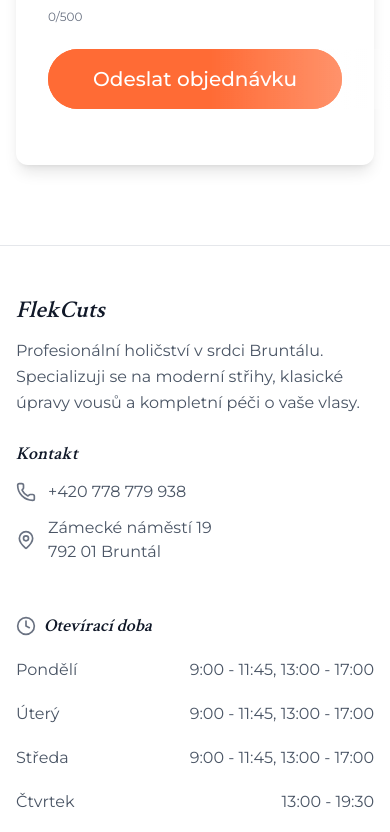
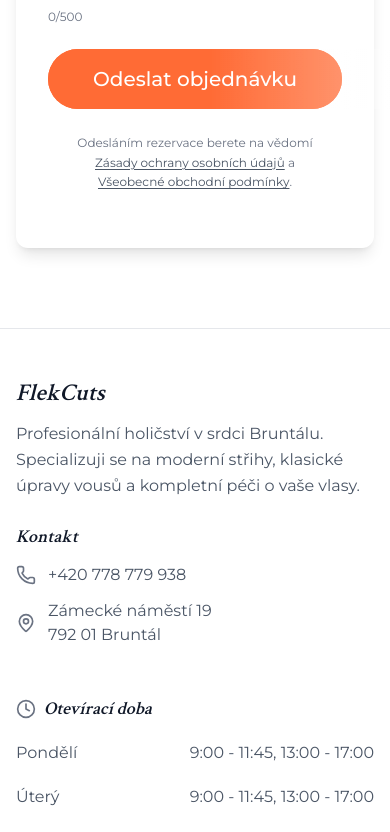
Before and after one commit to tobiaszlobias/flekcuts1, a Next.js app: page / in a window 390 px wide. Shown: the part 4400-5232 px from the top of the page. Built offline with nearby package versions, Linux system fonts and the light colour scheme; no server answers.

Commit message:
navbar legal links below submit button

```diff
--- a/src/components/Booking.tsx
+++ b/src/components/Booking.tsx
@@ -1409,6 +1409,32 @@
                   </>
                 )}
               </Button>
+
+              <p className="mt-2 text-xs text-gray-500 leading-relaxed text-center">
+                Odesláním rezervace berete na vědomí{" "}
+                <button
+                  type="button"
+                  onClick={() => {
+                    window.dispatchEvent(new CustomEvent("showPrivacyPolicy"));
+                  }}
+                  className="text-gray-600 underline underline-offset-2 hover:text-[#FF6B35] transition-colors focus-visible:outline-none focus-visible:ring-2 focus-visible:ring-[#FF6B35]/30 rounded-sm"
+                  aria-label="Otevřít Zásady ochrany osobních údajů"
+                >
+                  Zásady ochrany osobních údajů
+                </button>{" "}
+                a{" "}
+                <button
+                  type="button"
+                  onClick={() => {
+                    window.dispatchEvent(new CustomEvent("showTermsOfService"));
+                  }}
+                  className="text-gray-600 underline underline-offset-2 hover:text-[#FF6B35] transition-colors focus-visible:outline-none focus-visible:ring-2 focus-visible:ring-[#FF6B35]/30 rounded-sm"
+                  aria-label="Otevřít Všeobecné obchodní podmínky"
+                >
+                  Všeobecné obchodní podmínky
+                </button>
+                .
+              </p>
             </form>
           </CardContent>
         </Card>
--- a/src/components/Navbar.tsx
+++ b/src/components/Navbar.tsx
@@ -281,8 +281,8 @@
       {/* Backdrop Blur Overlay */}
       {isMenuOpen && (
         <div
-          className="md:hidden fixed top-16 left-0 right-0 bottom-0 bg-black/10 backdrop-blur-sm"
-          style={{ zIndex: 9998, pointerEvents: 'all' }}
+          className="md:hidden fixed inset-0 bg-black/10 backdrop-blur-sm z-30"
+          aria-hidden="true"
           onClick={() => setIsMenuOpen(false)}
           onTouchStart={(e) => e.preventDefault()}
           onMouseDown={(e) => e.preventDefault()}
@@ -292,13 +292,12 @@
       {/* Mobile Navigation - Overlay */}
       {isMenuOpen && (
         <div
-          className="md:hidden fixed left-0 right-0 top-16 shadow-sm animate-slideDown"
+          className="md:hidden fixed left-0 right-0 top-16 shadow-sm animate-slideDown z-40"
           style={{
             backgroundColor: 'rgba(255, 255, 255, 0.3)',
             backdropFilter: 'blur(12px)',
             WebkitBackdropFilter: 'blur(12px)',
-            pointerEvents: 'all',
-            zIndex: 9999
+            pointerEvents: 'all'
           }}
         >
           <div className="px-4 pt-4 pb-4 space-y-2">
```
